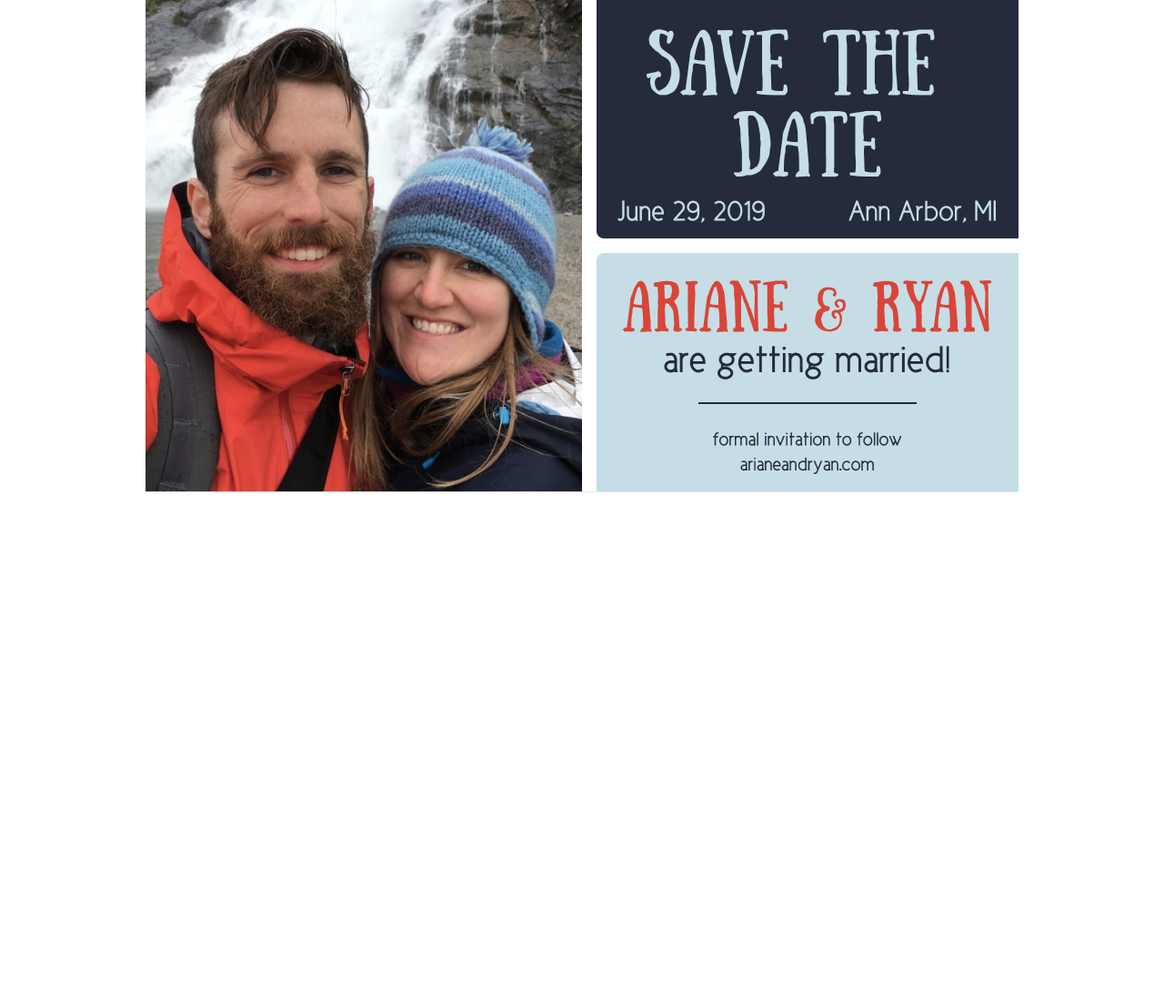
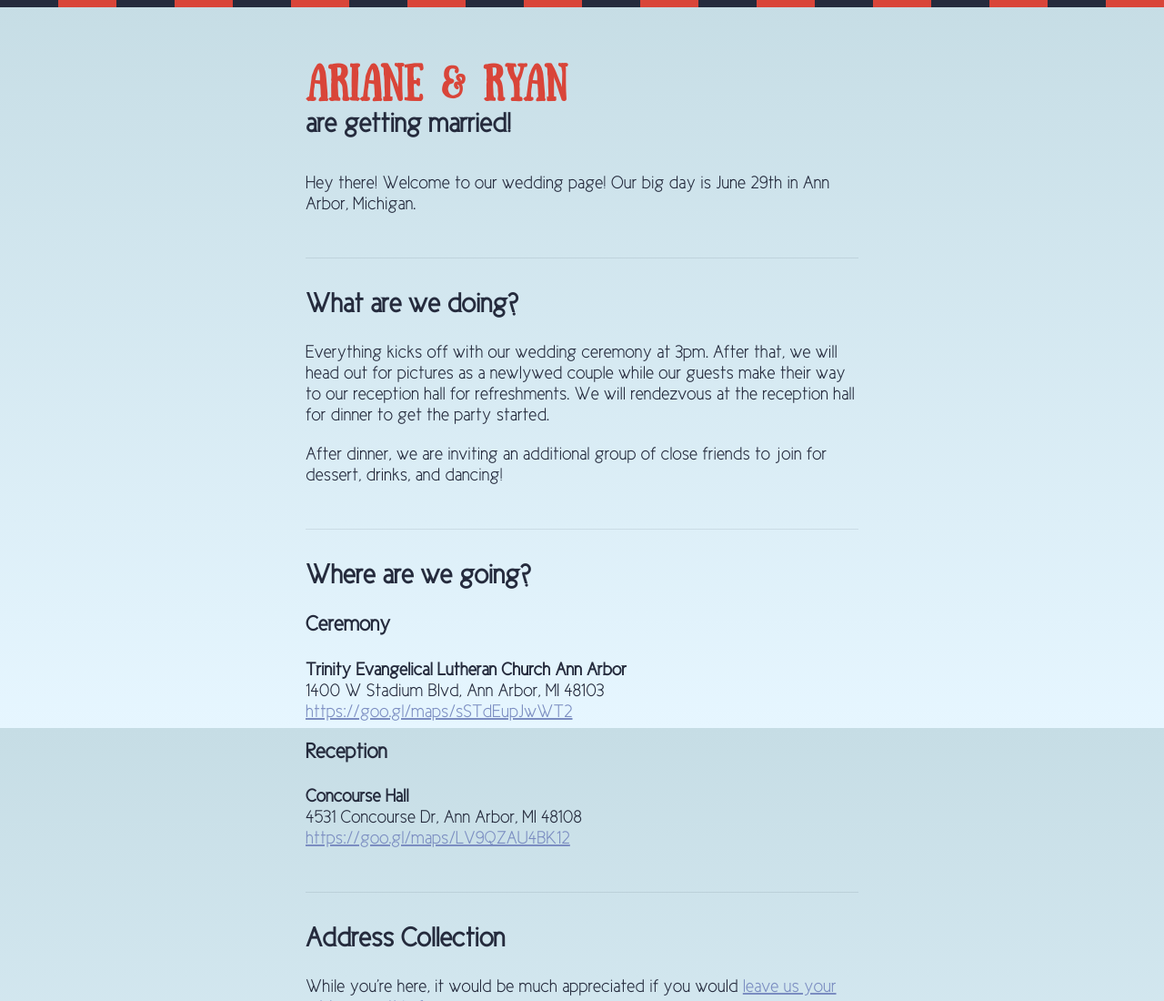
Before and after one commit to rdonnelly/arianeandryan.github.io, a plain HTML site: page index.html in a window 1280 px wide. Shown: the top 1100 px of the page at 91% size. Before the commit the page ends 800 px from the top, so only its background shows below. Drawn offline with Linux system fonts and the light colour scheme.

Commit message:
add some style and content to the site

```diff
--- /dev/null
+++ b/css/base.css
@@ -0,0 +1,67 @@
+body {
+  background-color: #C6DDE5;
+  background-image: linear-gradient(180deg, rgba(198,221,229,1) 0%, rgba(230,246,255,1) 100%);
+  background-attachment: fixed;
+
+  color: #252B3D;
+
+  font-size: 20px;
+  font-family: ciclesemi;
+}
+
+a {
+  color: #7B8DC1;
+}
+
+a:active {
+  position: relative;
+  top: 0.0625rem;
+}
+
+h1, h2, h3, h4, h5 {
+  margin-top: 0;
+}
+
+h1, h2 {
+  color: #D94539;
+  font-family: sunday;
+}
+
+h2, h3, h4, h5 {
+  color: #252B3D;
+  font-family: ciclesemi;
+}
+
+hr {
+  background-color: #252B3D;
+  border: 0;
+  height: 1px;
+  opacity: 0.1;
+  margin-bottom: 2rem;
+}
+
+.accent {
+  background: #252B3D repeating-linear-gradient(
+    to right,
+    #252B3D,
+    #252B3D 4rem,
+    #D94539 4rem,
+    #D94539 8rem
+  );
+  height: 0.5rem;
+}
+
+.page {
+  margin: 0 auto;
+  max-width: 42rem;
+  padding: 2rem;
+}
+
+.image {
+  box-shadow: 0 0.3125rem 0.5rem rgba(37, 43, 61, 0.5);
+  max-width: 100%;
+}
+
+.center {
+  text-align: center;
+}
--- a/css/main.css
+++ b/css/main.css
@@ -1,3 +1,19 @@
-.center {
-  text-align: center;
+.main-header {
+  padding: 2rem 0 1rem;
 }
+
+.main-header-link {
+  text-decoration: none;
+}
+
+.main-header-title {
+  margin-bottom: 0rem;
+}
+
+.main-header-subtitle {
+  margin-bottom: 0;
+}
+
+.section {
+  margin-bottom: 3rem;
+}
--- /dev/null
+++ b/fonts/fonts.css
@@ -0,0 +1,22 @@
+@font-face {
+    font-family: 'ciclegordita';
+    src: url('cicle/cicle-gordita.woff') format('woff');
+    font-weight: normal;
+    font-style: normal;
+
+}
+
+@font-face {
+    font-family: 'ciclesemi';
+    src: url('cicle/cicle-semi.woff') format('woff');
+    font-weight: normal;
+    font-style: normal;
+
+}
+
+@font-face {
+    font-family: 'sunday';
+    src: url('sunday/sunday.woff') format('woff');
+    font-weight: normal;
+    font-style: normal;
+}
--- a/index.html
+++ b/index.html
@@ -8,17 +8,86 @@
     <title>Ariane and Ryan</title>
     <meta name="description" content="Ariane and Ryan are getting married in Ann Arbor, MI!">
 
-    <link href="https://fonts.googleapis.com/css?family=Oswald:700|Merriweather:300,700" rel="stylesheet" type="text/css">
-
+    <link rel="stylesheet" href="fonts/fonts.css">
     <link rel="stylesheet" href="css/sanitize.css">
+    <link rel="stylesheet" href="css/base.css">
     <link rel="stylesheet" href="css/main.css">
   </head>
 
   <body>
-    <div class="center">
-      <a href="https://goo.gl/forms/ACn5eLWzvkl32Znm2">
-        <img src="images/save-the-date.jpg">
-      </a>
+    <div class="accent"></div>
+    <div class="page">
+      <div class="main-header">
+        <a class="main-header-link" href="">
+          <h1 class="main-header-title">Ariane & Ryan</h1>
+          <h2 class="main-header-subtitle">are getting married!</h2>
+        </a>
+      </div>
+
+      <div class="section">
+        <p>
+          Hey there! Welcome to our wedding page! Our big day is June 29th in Ann Arbor, Michigan.
+        </p>
+      </div>
+
+      <hr>
+
+      <div class="section">
+        <h2>What are we doing?</h2>
+        <p>
+          Everything kicks off with our wedding ceremony at 3pm. After that, we will head out for pictures as a newlywed couple while our guests make their way to our reception hall for refreshments. We will rendezvous at the reception hall for dinner to get the party started.
+        </p>
+
+        <p>
+          After dinner, we are inviting an additional group of close friends to join for dessert, drinks, and dancing!
+        </p>
+      </div>
+
+      <hr>
+
+      <div class="section">
+        <h2>Where are we going?</h2>
+
+        <h3>Ceremony</h3>
+        <p>
+          <strong>Trinity Evangelical Lutheran Church Ann Arbor</strong> <br>
+          1400 W Stadium Blvd, Ann Arbor, MI 48103 <br>
+          <a href="https://goo.gl/maps/sSTdEupJwWT2">https://goo.gl/maps/sSTdEupJwWT2</a>
+        </p>
+
+        <h3>Reception</h3>
+        <p>
+          <strong>Concourse Hall</strong> <br>
+          4531 Concourse Dr, Ann Arbor, MI 48108 <br>
+          <a href="https://goo.gl/maps/LV9QZAU4BK12">https://goo.gl/maps/LV9QZAU4BK12</a>
+        </p>
+      </div>
+
+      <hr>
+
+      <div class="section">
+        <h2>Address Collection</h2>
+        <p>
+          While you're here, it would be much appreciated if you would
+          <a href="https://goo.gl/forms/ACn5eLWzvkl32Znm2" target="_blank">
+            leave us your address on this form</a>.
+        </p>
+      </div>
+
+      <hr>
+
+      <div class="section">
+        <h2>Got a gift registry?</h2>
+        <p>
+          Not yet! Stay tuned!
+        </p>
+      </div>
+
+      <hr>
+
+      <div class="section center">
+        <img class="image" src="./images/save-the-date-large.jpg">
+      </div>
     </div>
   </body>
 </html>
```
Also changed, not shown: fonts/cicle/cicle-gordita.woff (added), fonts/cicle/cicle-semi.woff (added), fonts/sunday/sunday.woff (added), fonts/sunday/sunday.woff2 (added), images/save-the-date-ddd.jpg (added), images/save-the-date-large.jpg (added).
